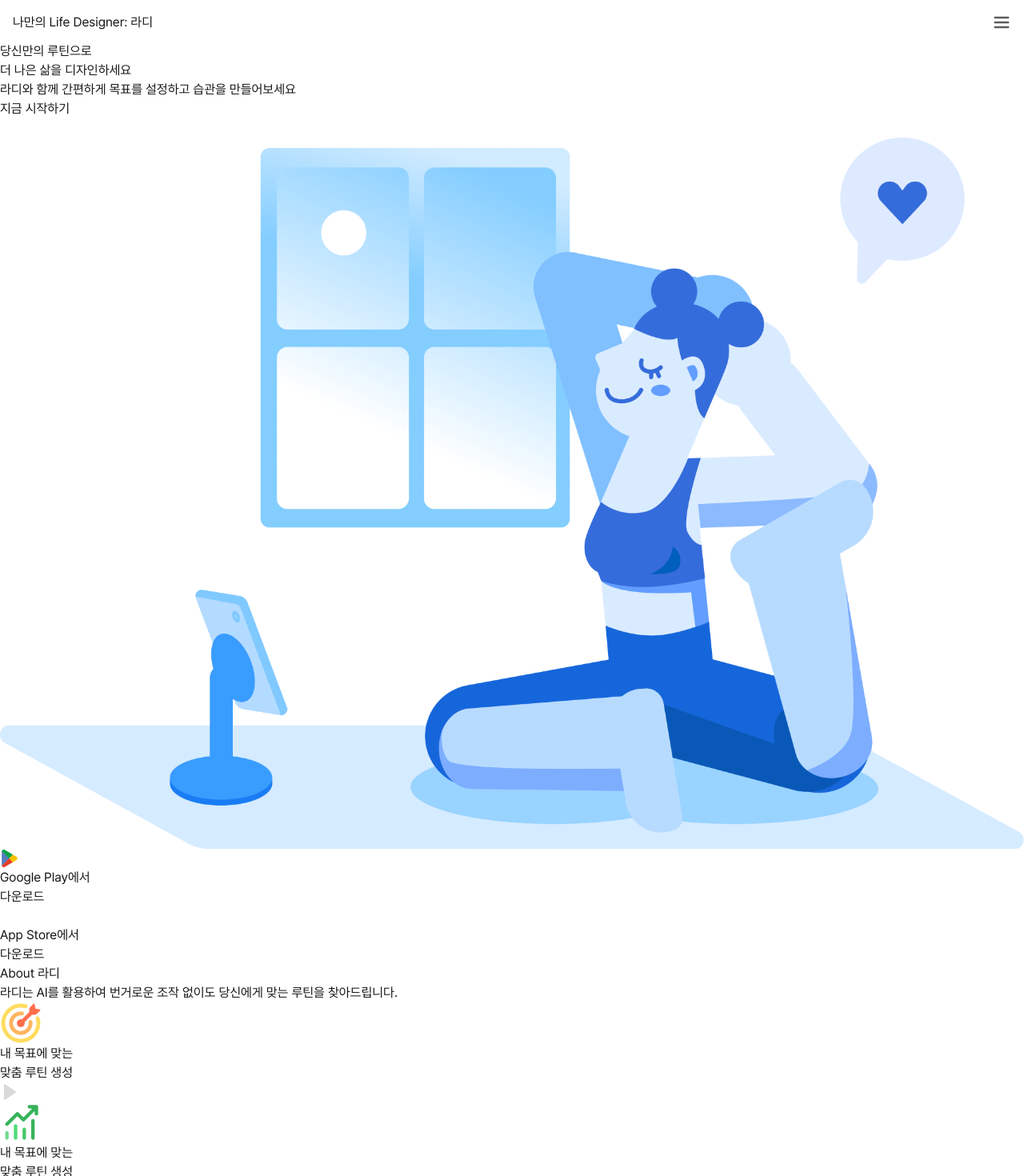
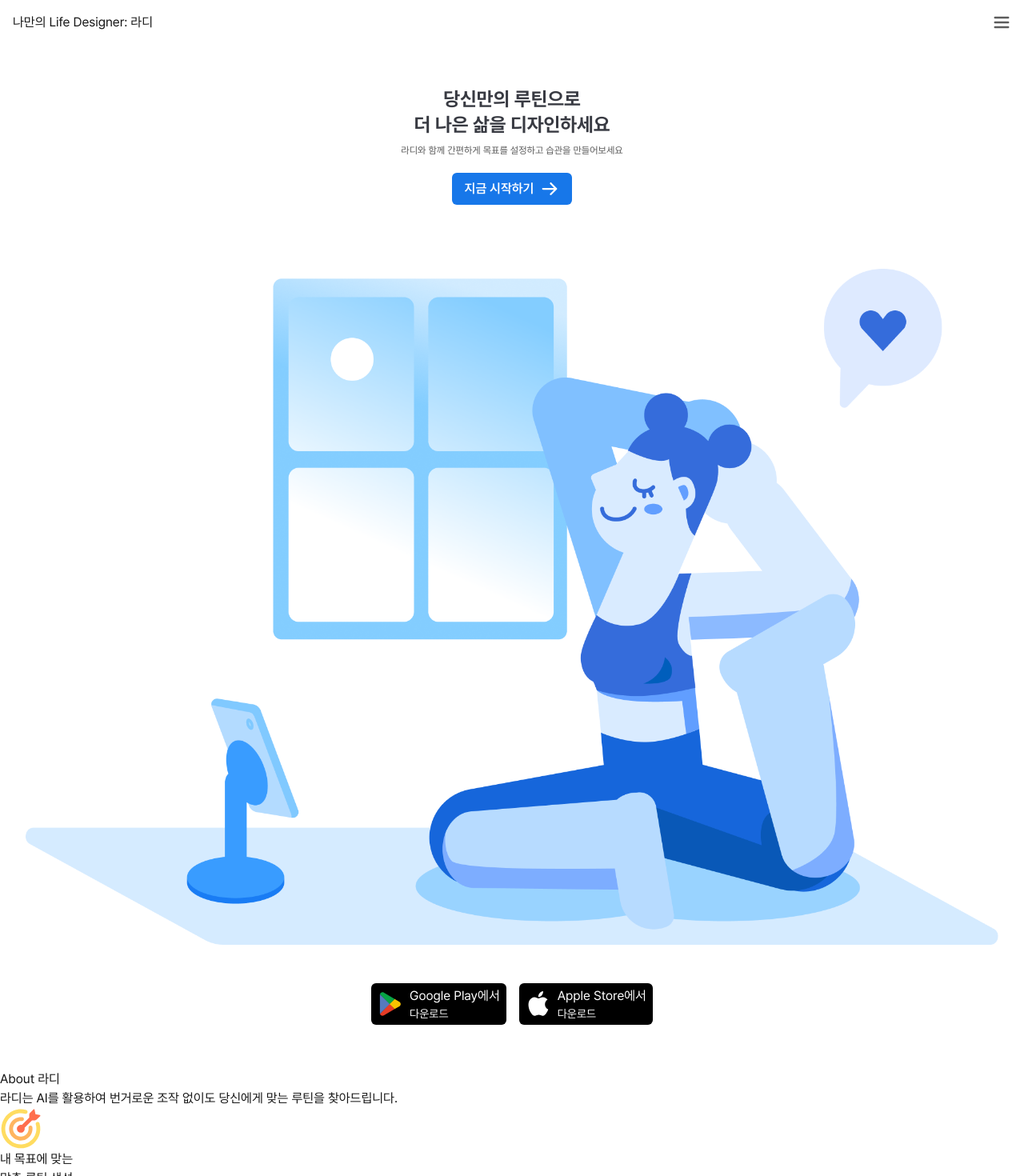
Before and after one commit to gunhee0421/life-designer-web, a Next.js app: page / in a window 1280 px wide. Shown: the top 1470 px of the page at 80% size. Built offline with nearby package versions, Linux system fonts and the light colour scheme.

Commit message:
feat: hero section

```diff
--- a/app/page.tsx
+++ b/app/page.tsx
@@ -10,32 +10,44 @@ export default function Home() {
         <Icon name="hambuger" />
       </header>
 
-      <section>
-        <div>
-          <h1>당신만의 루틴으로</h1>
-          <h1>더 나은 삶을 디자인하세요</h1>
-          <p>라디와 함께 간편하게 목표를 설정하고 습관을 만들어보세요</p>
+      <section className="px-8 py-14 text-center">
+        <div className="mb-5">
+          <h1 className="text-textPrimary text-2xl font-bold">
+            당신만의 루틴으로
+          </h1>
+          <h1 className="text-textPrimary mb-2 text-2xl font-bold">
+            더 나은 삶을 디자인하세요
+          </h1>
+          <p className="text-textSecondary text-xs">
+            라디와 함께 간편하게 목표를 설정하고 습관을 만들어보세요
+          </p>
         </div>
-        <div>
-          <p>지금 시작하기</p>
+
+        <div className="bg-primary mb-20 inline-flex w-auto gap-2 rounded-md px-4 py-2">
+          <p className="font-semibold text-white">지금 시작하기</p>
           <Icon name="arrowNavigate" />
         </div>
-        <Image src={heroSection} alt="woman yoga with routine app" />
-        <div>
-          <div>
-            <Icon name="playstore" />
-            <div>
+
+        <Image
+          src={heroSection}
+          alt="woman yoga with routine app"
+          className="mb-12"
+        />
+
+        <div className="inline-flex flex-row gap-4">
+          <div className="inline-flex items-center gap-2 rounded-md bg-black px-2 py-1 text-start">
+            <Icon name="playstore" size={32} />
+            <div className="text-white">
               <p>Google Play에서</p>
-              <p>다운로드</p>
+              <p className="text-sm">다운로드</p>
             </div>
           </div>
-        </div>
-        <div>
-          <div>
-            <Icon name="apple" />
-            <div>
-              <p>App Store에서</p>
-              <p>다운로드</p>
+
+          <div className="inline-flex items-center gap-2 rounded-md bg-black px-2 py-1 text-start">
+            <Icon name="apple" size={32} />
+            <div className="text-white">
+              <p>Apple Store에서</p>
+              <p className="text-sm">다운로드</p>
             </div>
           </div>
         </div>
--- a/tailwind.config.ts
+++ b/tailwind.config.ts
@@ -13,6 +13,8 @@ const config: Config = {
       },
       colors: {
         primary: '#1777E9',
+        textPrimary: '#383A42',
+        textSecondary: '#595959',
         background: 'var(--background)',
         foreground: 'var(--foreground)',
       },
```
